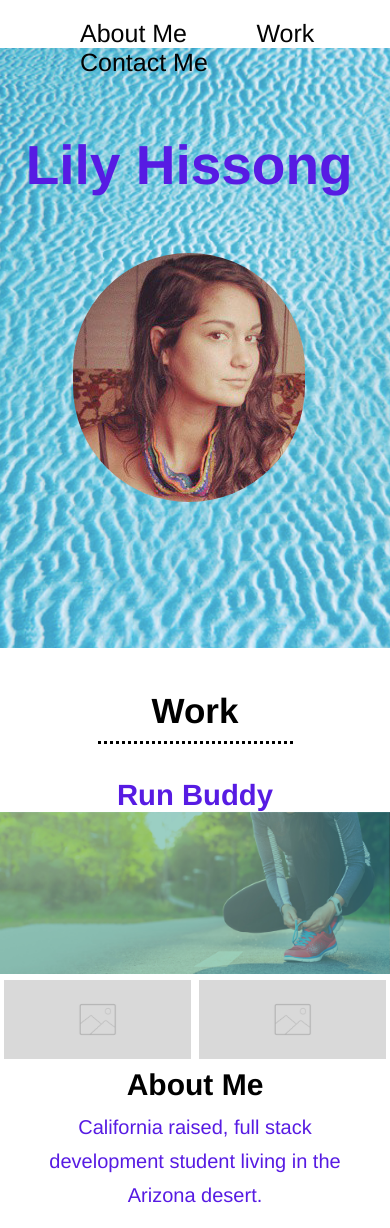
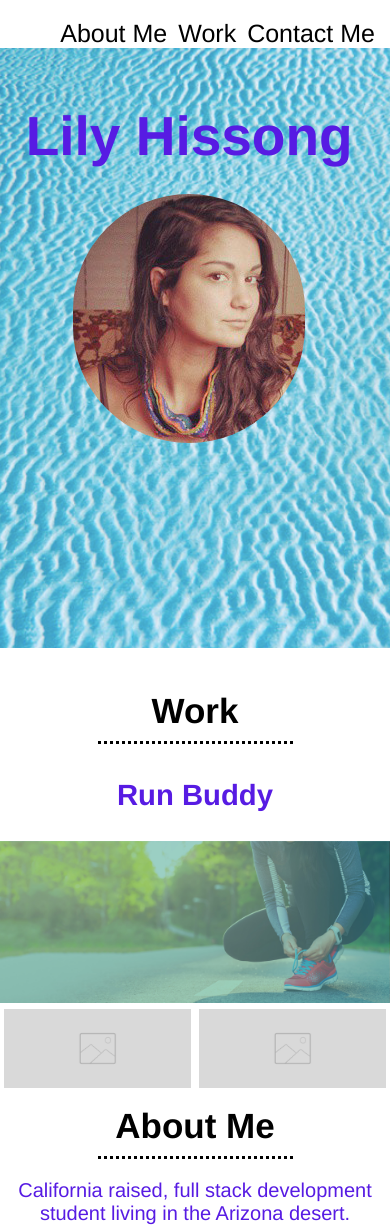
Before and after one commit to lilyhi/Portfolio, a plain HTML site: page index.html in a window 390 px wide. Shown: the top 1228 px of the page. Drawn offline with Linux system fonts and the light colour scheme.

Commit message:
final changes

```diff
--- a/assets/css/style.css
+++ b/assets/css/style.css
@@ -19,8 +19,8 @@ body {
 /* HEADER / NAV BAR STYLES START */
 header {
     padding: 15px;
-    background-color: #ffffff;
-    color: black;
+    background-color: var(--tertiary-color);
+    color: var(--secondary-color);
 }
 
 header nav {
@@ -39,7 +39,7 @@ header nav ul li {
 
 
 a {
-    color: #030303;
+    color: var(--secondary-color);
     font-size: 25px;
     text-decoration: none;
 }
@@ -80,7 +80,6 @@ footer div ul {
 
 footer div ul li {
     padding: 10px 15px;
-    /* font-size: 1.55vw; */
     justify-content: flex-end;
     display: inline-block;
     margin-left: 65px;
@@ -88,9 +87,8 @@ footer div ul li {
     color: var(--secondary-color);
     font-size: 25px;
 }
+/* END FOOTER STYLES */
 
-
-/* END FOOTER STYLES */
 
 /* STYLE ALL PARAGRAPH TAGS */
 p {
@@ -110,23 +108,10 @@ p {
     background-position: center;
 }
 
-/* .hero {
-    background-image: url("../images/blue.png");
-    background-size: cover;
-    display: flex;
-    justify-content: center;
-    flex-wrap: wrap;
-    align-items: flex-start;
-    background-attachment: fixed;
-    background-position: 80%;
-}  */
-
 .hero-name {
     width: 90%;
     text-align: center;
     margin: 3.5%;
-    color: #fff;
-    font-size: 25px;
     line-height: 3.2;
 }
 
@@ -136,11 +121,6 @@ p {
     color: var(--primary-color);
 }
 
-/* .hero-img img {
-    flex: 1 12%;
-    margin-left: 15px;
-} */
-
 .hero-img img {
     display: block;
     margin: 0px auto;
@@ -148,11 +128,11 @@ p {
 }
 /* HERO STYLES END */
 
+
 /* WORK STYLES START */
 .work-projects {
-    background-color: #fff;
+    background-color: var(--tertiary-color);
 }
-
 
 .work-title {
     font-size: 35px;
@@ -188,26 +168,43 @@ p {
 /* WORK STYLES END */
 
 
+/* ABOUT ME STYLES START */
+.summary h2 {
+    color: var(--secondary-color);
+    font-size: 35px;
+    border-bottom: 3px dotted;
+    padding-bottom: 10px;
+    text-align: center;
+    margin: 0px auto 20px auto;
+    width: 50%;
+}
+/* ABOUT ME STYLES END */
 
-/* UTILITIES */
-/* .text-left {
-    text-align: left;
+
+
+/* MEDIA QUERY FOR TABLETS AND SMALLER */
+@media screen and (max-width: 768px) {
+    footer div ul li {
+        font-size: 20px;
+        margin-left: 10px;
+        padding-bottom: 2px;
+    }
+    footer div ul li a {
+        font-size: 20px;
+        padding-bottom: 0px;
+    }
 }
 
-.text-right {
-    text-align: right;
-} */
+/* MEDIA QUERY FOR MOBILE PHONES AND SMALLER */
+@media screen and (max-width: 575px) {
+    header nav ul li {
+        display: inline;
+        margin-left: 6px;
+        font-size: 18px;
+        justify-content: space-evenly;
+    }
 
-.flex-row {
-    display: flex;
+    .hero-img img {
+        margin-top: -30px;
+    }
 }
-
-/* ABOUT ME SECTION */
-.summary {
-    line-height: 1.7;
-    color: var(--secondary-color);
-    width: 80%;
-    font-size: 20px;
-    margin: 0 auto;
-    text-align: center;
-}
--- a/index.html
+++ b/index.html
@@ -1,5 +1,6 @@
 <!DOCTYPE html>
 <html lang="en">
+
     <head>
         <meta charset="UTF-8">
         <meta http-equiv="X-UA-Compatible" content="IE=edge">
@@ -7,6 +8,7 @@
         <link rel="stylesheet" href="./assets/css/style.css" />
         <title>Portfolio - Lily Hissong</title>
     </head>
+
     <body>
         <!-- navigation -->
         <header>
@@ -28,22 +30,19 @@
             </nav>
         </header>
 
+
         <!-- hero/jumbotron -->
         <section class="hero">
             <div class="hero-name">
                 <h1>Lily Hissong</h1>
                 <div class="hero-img">
                     <!-- insert this img element -->
-                <img src="./assets/images/lilyhiss.png" alt="" /> <!-- CHANGE THIS -->
+                    <img src="./assets/images/lilyhiss.png" alt="A portrait of Lily Hissong looking into the camera">
                 </div>
-        </div>
-        <!-- <p>
-            California raised, full stack development student now living in the Arizona desert.
-        </p> -->
             </div>
         </section>
         </br>
-
+        <!-- end header -->
 
         <!-- "work" section -->
         <section id="work" class="work-projects">
@@ -52,17 +51,20 @@
             </h2>
             </div>
 
-        <!-- run buddy project -->
+            <!-- projects -->
             <article class="run-buddy">
                 <a href="https://lilyhi.github.io/run-buddy/" target="_blank">
-            <h3>Run Buddy</h3>
-            <img class="work-image" src="assets/images/hero-bg.jpg"></a>
-            <img class="work-image secondary-image" src="assets/images/placehold.png">
-            <img class="work-image secondary-image" src="assets/images/placehold.png">
+                    <h3>Run Buddy</h3></br>
+                    <img class="work-image" src="assets/images/hero-bg.jpg" alt="A preview of the Run Buddy landing page">
+                </a>
+                <img class="work-image secondary-image" src="assets/images/placehold.png" alt="placeholder image">
+                <img class="work-image secondary-image" src="assets/images/placehold.png" alt="placeholder image">
             </article>
         </section>
+        </br>
+        <!-- end "work" section -->
 
-    <!-- "about me section "-->
+        <!-- "about me" section -->
         <section id="about-me">
             <div class="summary">
                 <h2>About Me</h2>
@@ -71,8 +73,9 @@
                 </p>
             </div>
         </section>
+        <!-- end "about me" section -->
 
-    <!-- footer -->
+        <!-- footer/"contact me" section -->
         <footer id="contact-me">
             <h2>Contact Me</h2>
             <!-- Unordered list element -->
@@ -81,7 +84,6 @@
                     <!-- List item element -->
                     <li>
                         602-349-1267
-                    <!-- <a href="make this a link to phone #">602-349-1267</a> -->
                     </li>
                     <li>
                         <a href="mailto:lilyygf@gmail.com">lilyygf@gmail.com</a>
@@ -92,8 +94,6 @@
                 </ul>
             </div>
         </footer>
-    <!-- footer end -->
-
+        <!-- footer/"contact me" section end -->
     </body>
-
 </html>
```
Lines whose indentation alone changed are shown as unchanged.
